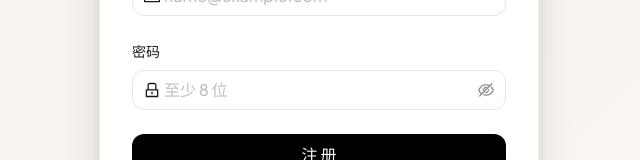
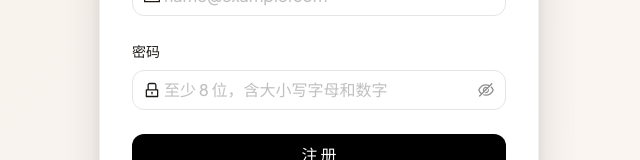
Before and after one commit to shihao-lao/AI-knowledge-Platform, a Next.js app: page /register in a window 1280 px wide. Shown: the part 397-557 px from the top of the page, without its empty margins (321-961 px from the left). Built offline with nearby package versions, Linux system fonts and the light colour scheme; no server answers; what @ant-design/nextjs-registry would draw is missing.

Commit message:
fix(register): 密码校验规则与后端对齐
后端要求密码同时包含大写字母、小写字母和数字且不超过 128 字符，前端只校验了
长度，形如 aaaaaaaa 的密码能通过表单却被后端 422 拒绝。补齐前端规则，并把要求
写进占位文案。

```diff
--- a/app/register/page.tsx
+++ b/app/register/page.tsx
@@ -47,8 +47,20 @@ export default function RegisterPage() {
           <Form.Item label="邮箱" name="email" rules={[{ required: true, type: 'email', message: '请输入有效邮箱' }]}>
             <Input prefix={<MailOutlined />} placeholder="name@example.com" size="large" />
           </Form.Item>
-          <Form.Item label="密码" name="password" rules={[{ required: true, min: 8, message: '密码至少 8 位' }]}>
-            <Input.Password prefix={<LockOutlined />} placeholder="至少 8 位" size="large" />
+          <Form.Item
+            label="密码"
+            name="password"
+            rules={[
+              { required: true, message: '请输入密码' },
+              { min: 8, message: '密码至少 8 位' },
+              { max: 128, message: '密码不超过 128 字符' },
+              {
+                pattern: /^(?=.*[a-z])(?=.*[A-Z])(?=.*\d)/,
+                message: '密码需同时包含大写字母、小写字母和数字',
+              },
+            ]}
+          >
+            <Input.Password prefix={<LockOutlined />} placeholder="至少 8 位，含大小写字母和数字" size="large" />
           </Form.Item>
           <Button type="primary" htmlType="submit" size="large" block loading={loading}>
             注册
```
